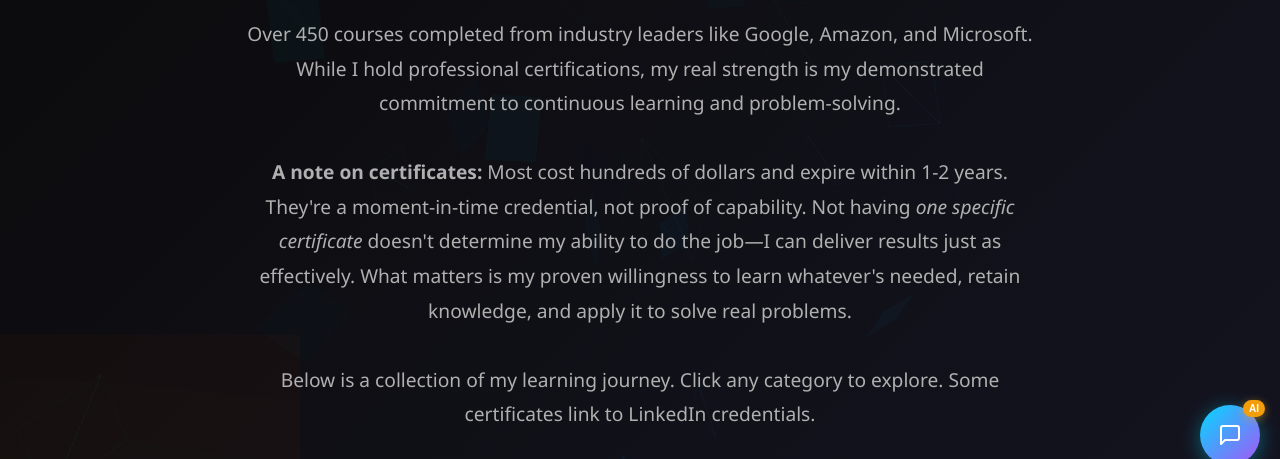
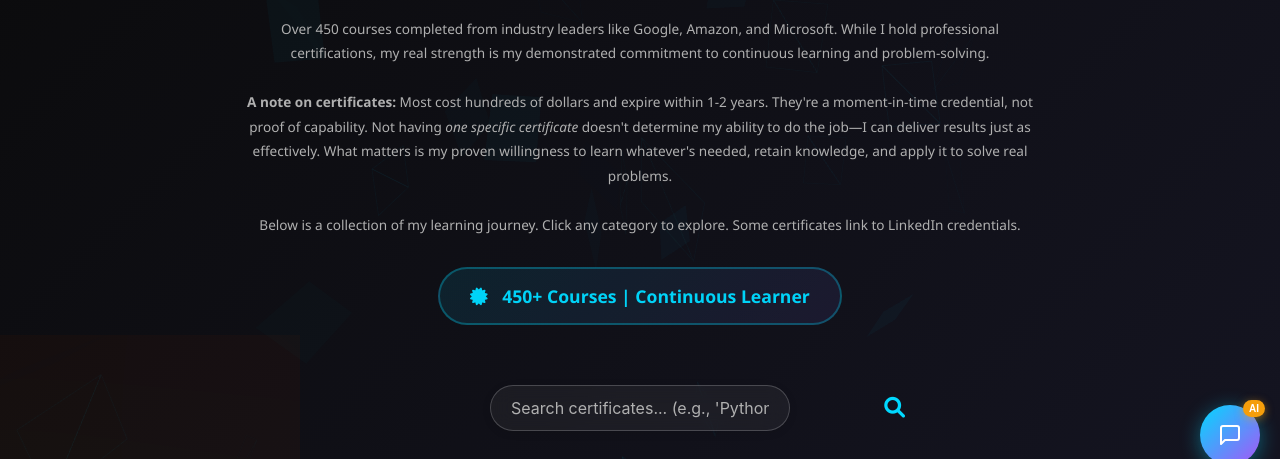
Before and after one commit to NickHolmes999/nickholmes999.github.io, a website: page my_templates/certificates.html in a window 1280 px wide. Shown: the part 315-774 px from the top of the page. Drawn offline with nearby package versions, Linux system fonts and the light colour scheme; files that its build step writes are made by us from their sources; animation ran at ten frames a second.

Commit message:
update text size

```diff
--- a/my_templates/certificates.html
+++ b/my_templates/certificates.html
@@ -69,7 +69,7 @@
     }
 
     .hero p {
-      font-size: 1.2rem;
+      font-size: 0.85rem;
       color: var(--text-secondary);
       max-width: 800px;
       margin: 0 auto 30px;
```
